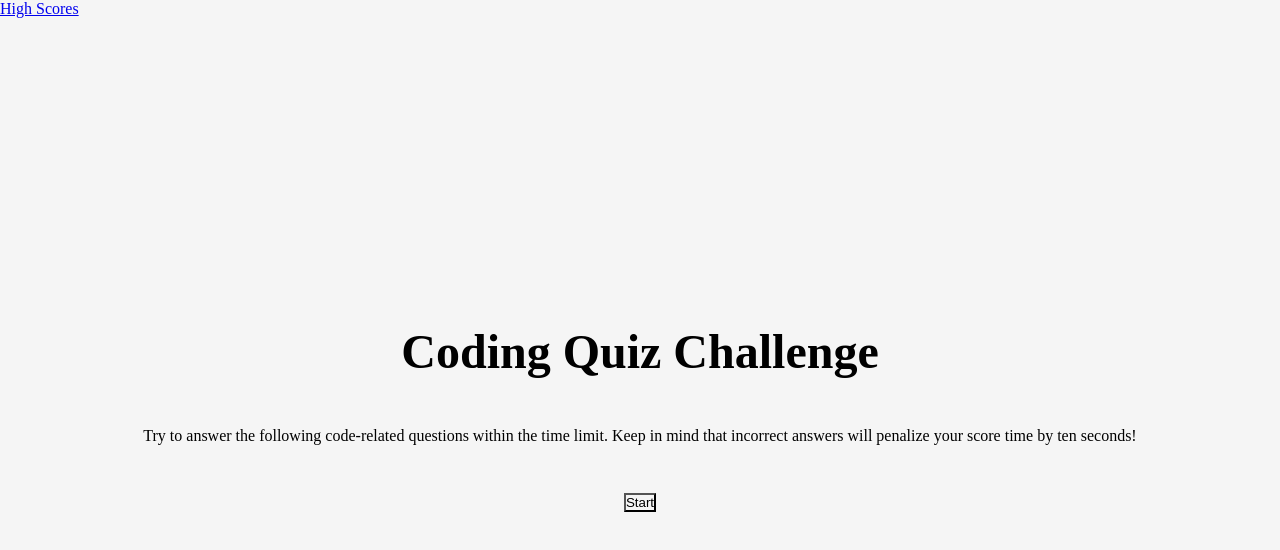
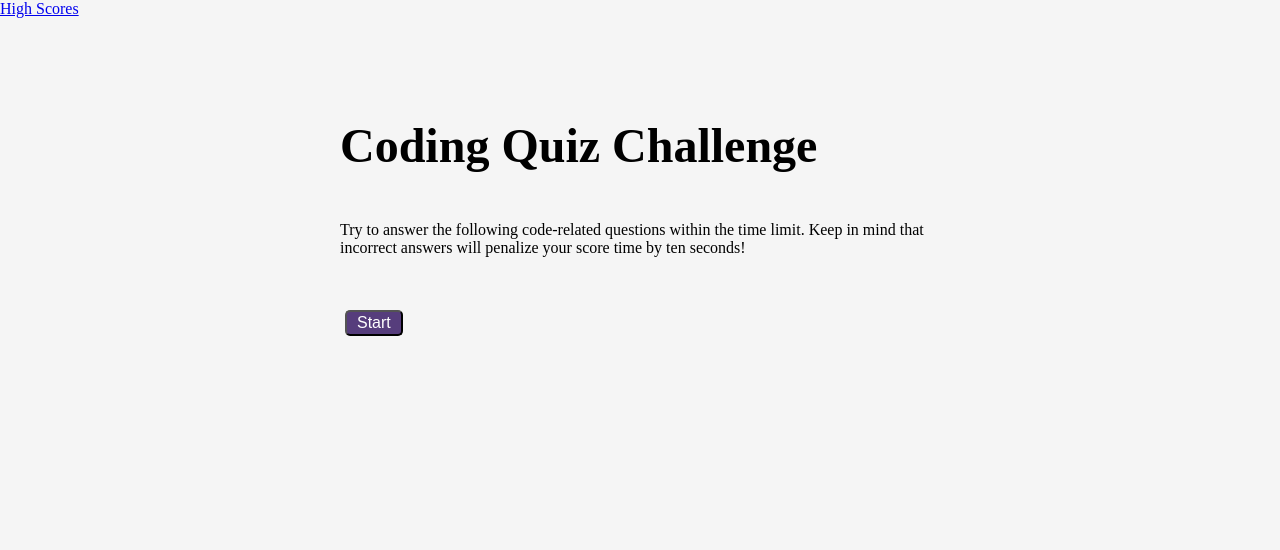
Before and after one commit to GMMarshall27/04-HW-Code-Quiz, a plain HTML site: page index.html in a window 1280 px wide. Drawn offline with Linux system fonts and the light colour scheme.

Commit message:
customize start button

```diff
--- a/index.html
+++ b/index.html
@@ -10,10 +10,15 @@
     </head>
     <body>
         <a href="#High Scores"> High Scores</a>
-        <div id="questionsContainer">
-            <h1>Coding Quiz Challenge</h1>
-            <p>Try to answer the following code-related questions within the time limit. Keep in mind that incorrect answers will penalize your score time by ten seconds!</p>
-            <button id="startBtn">Start</button>
+        <div class="container">
+            <div id="startContainer">
+                <h1>Coding Quiz Challenge</h1>
+                <p>Try to answer the following code-related questions within the time limit. Keep in mind that incorrect answers will penalize your score time by ten seconds!</p>
+                <button id="startBtn">Start</button>
+            </div>
+            <div id="questionsContainer" class="hide">
+                <h2 id="questions"></h2>
+            </div>
         </div>
         <script src="/script.js" async defer></script>
     </body>
--- a/style.css
+++ b/style.css
@@ -1,3 +1,4 @@
+
 * {
     box-sizing: border-box;
     margin: 0;
@@ -12,12 +13,20 @@ h1{
 
 p{
     margin-bottom: 3rem;
+
 }
-#questionsContainer{
-    width: 100vw;
-    height:100vh;
-    display:flex;
-    justify-content: center;
-    align-items: center;
-    flex-direction: column;
+
+button{
+    display: inline-block;
+  margin: 5px;
+  cursor: pointer;
+  font-size: 100%;
+  background-color: #563d7c;
+  border-radius: 5px;
+  padding: 2px 10px;
+  color: white;
 }
+.container{
+    margin:100px auto 0 auto;
+    max-width: 600px;
+}
```
